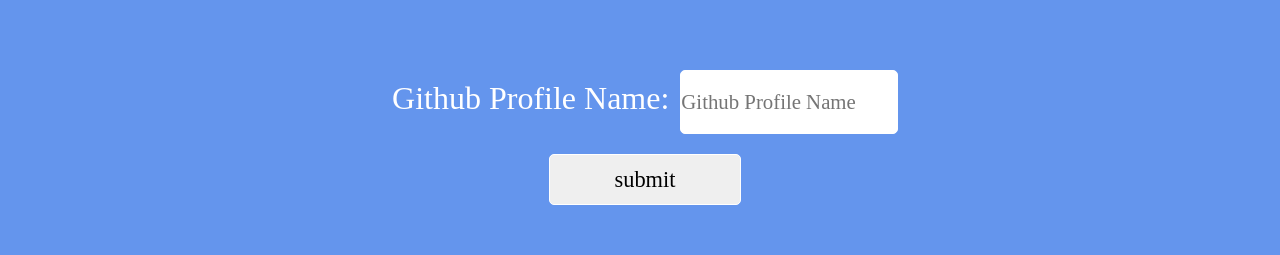
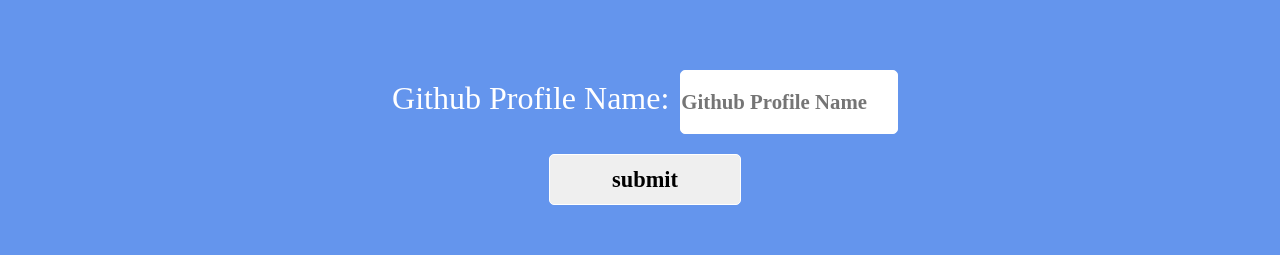
Before and after one commit to DivyDeshmukh/APIRequests, a plain HTML site: page index.html in a window 1280 px wide. Shown: the part 162-417 px from the top of the page. Drawn offline with Linux system fonts and the light colour scheme.

Commit message:
Update index.html

```diff
--- a/index.html
+++ b/index.html
@@ -86,6 +86,7 @@
         font-weight: 100;
         border: 1px solid #fff;
         border-radius: 5px;
+        font-weight: 700;
     }
 
     button {
@@ -95,6 +96,7 @@
         font-family: gilroy;
         border: 1px solid #fff;
         border-radius: 5px;
+        font-weight: 800;
         cursor: pointer;
     }
 
```
